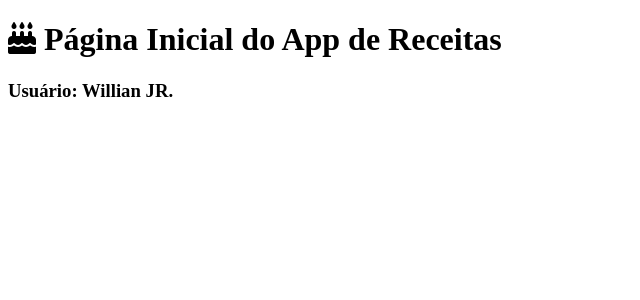
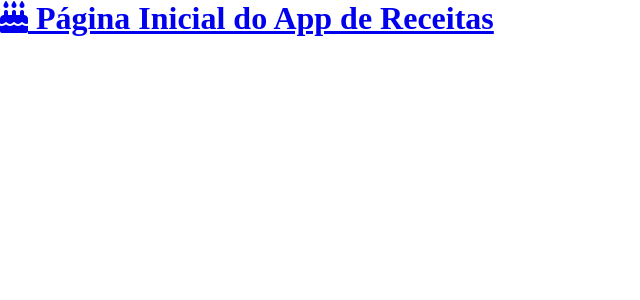
Before and after one commit to WillJR183/primeiro_projeto_django, a Django app: page / in a window 1280 px wide. Shown: the top 300 px of the page, without its empty margins (0-640 px from the left). Run offline with Django 4.2, Linux system fonts and the light colour scheme.

Commit message:
adicionado header inicial e zerando css

```diff
--- a/receitas/templates/receitas/pag_inicial.html
+++ b/receitas/templates/receitas/pag_inicial.html
@@ -1,16 +1,54 @@
 <!DOCTYPE html>
 <html lang="pt-BR">
+
 <head>
     <meta charset="UTF-8">
     <meta http-equiv="X-UA-Compatible" content="IE=edge">
     <meta name="viewport" content="width=device-width, initial-scale=1.0">
-    <link rel="stylesheet" href="https://cdnjs.cloudflare.com/ajax/libs/font-awesome/6.2.0/css/fontawesome.min.css" integrity="sha512-RvQxwf+3zJuNwl4e0sZjQeX7kUa3o82bDETpgVCH2RiwYSZVDdFJ7N/woNigN/ldyOOoKw8584jM4plQdt8bhA==" crossorigin="anonymous" referrerpolicy="no-referrer" />
-    <link rel="stylesheet" href="https://cdnjs.cloudflare.com/ajax/libs/font-awesome/6.2.0/css/brands.min.css" integrity="sha512-+oRH6u1nDGSm3hH8poU85YFIVTdSnS2f+texdPGrURaJh8hzmhMiZrQth6l56P4ZQmxeZzd2DqVEMqQoJ8J89A==" crossorigin="anonymous" referrerpolicy="no-referrer" />
-    <link rel="stylesheet" href="https://cdnjs.cloudflare.com/ajax/libs/font-awesome/6.2.0/css/solid.min.css" integrity="sha512-uj2QCZdpo8PSbRGL/g5mXek6HM/APd7k/B5Hx/rkVFPNOxAQMXD+t+bG4Zv8OAdUpydZTU3UHmyjjiHv2Ww0PA==" crossorigin="anonymous" referrerpolicy="no-referrer" />
+
+    <link rel="stylesheet" href="https://cdnjs.cloudflare.com/ajax/libs/font-awesome/6.2.0/css/fontawesome.min.css"
+        integrity="sha512-RvQxwf+3zJuNwl4e0sZjQeX7kUa3o82bDETpgVCH2RiwYSZVDdFJ7N/woNigN/ldyOOoKw8584jM4plQdt8bhA=="
+        crossorigin="anonymous" referrerpolicy="no-referrer" />
+    <link rel="stylesheet" href="https://cdnjs.cloudflare.com/ajax/libs/font-awesome/6.2.0/css/brands.min.css"
+        integrity="sha512-+oRH6u1nDGSm3hH8poU85YFIVTdSnS2f+texdPGrURaJh8hzmhMiZrQth6l56P4ZQmxeZzd2DqVEMqQoJ8J89A=="
+        crossorigin="anonymous" referrerpolicy="no-referrer" />
+    <link rel="stylesheet" href="https://cdnjs.cloudflare.com/ajax/libs/font-awesome/6.2.0/css/solid.min.css"
+        integrity="sha512-uj2QCZdpo8PSbRGL/g5mXek6HM/APd7k/B5Hx/rkVFPNOxAQMXD+t+bG4Zv8OAdUpydZTU3UHmyjjiHv2Ww0PA=="
+        crossorigin="anonymous" referrerpolicy="no-referrer" />
+
     <title>App Django - Página Inicial</title>
+    <!-- 1.6rem == 16px -->
+    <style>
+        * {
+            padding: 0;
+            margin: 0;
+            box-sizing: border-box;
+        }
+
+        html {
+            font-size: 62.5%;
+        }
+
+        body {
+            font-size: 1.6rem;
+        }
+    </style>
+
 </head>
+
 <body>
-    <h1> <i class="fa-solid fa-cake-candles"> </i> Página Inicial do App de Receitas </h1>
-    <h3> Usuário: {{ name }} </h3>
+
+    <header class="main-header-container">
+        <div class="main-header container">
+            <a href="/">
+                <h1>
+                    <i class="fa-solid fa-cake-candles"></i>
+                    <span> Página Inicial do App de Receitas </span>
+                </h1>
+            </a>
+        </div>
+    </header>
+
 </body>
+
 </html>
```
